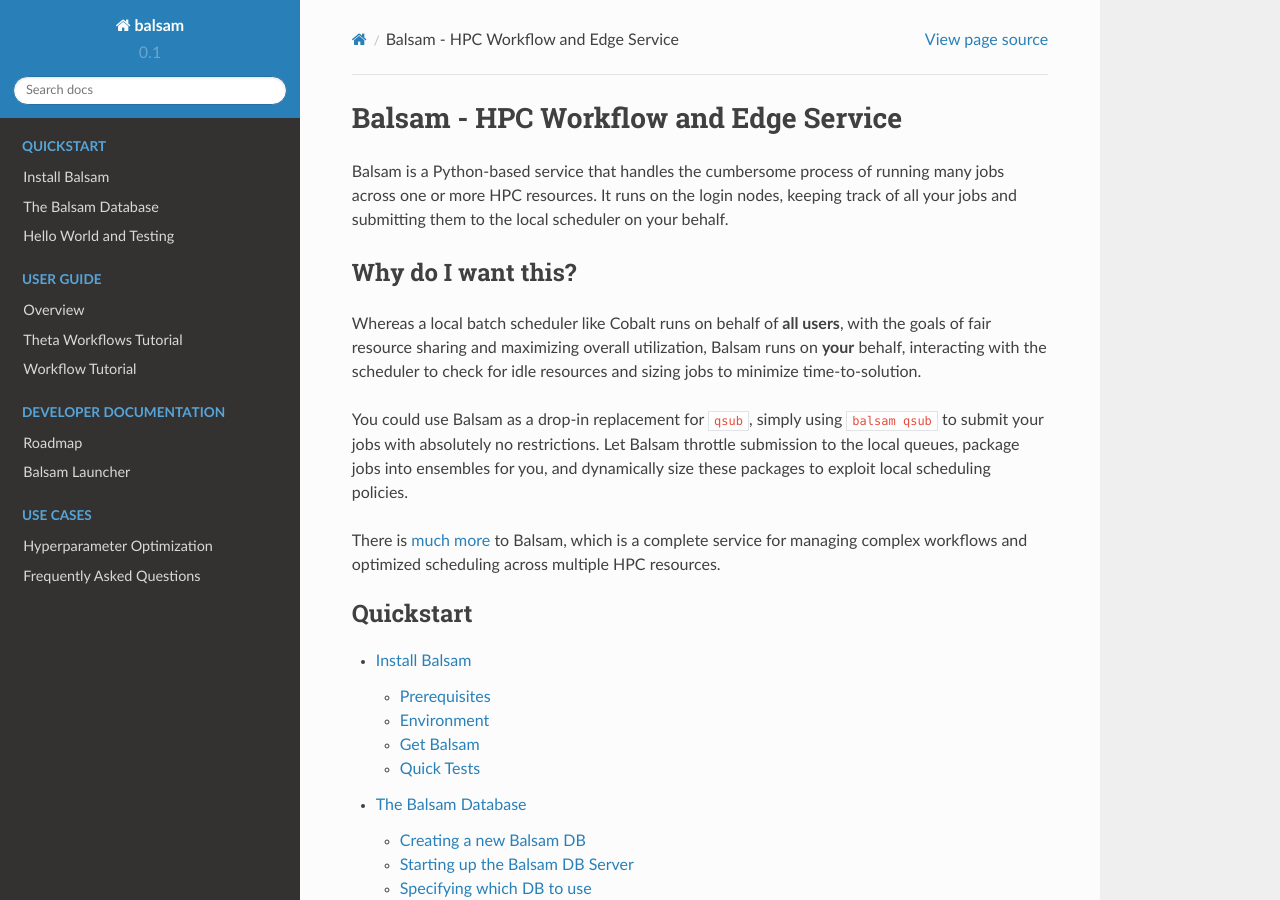
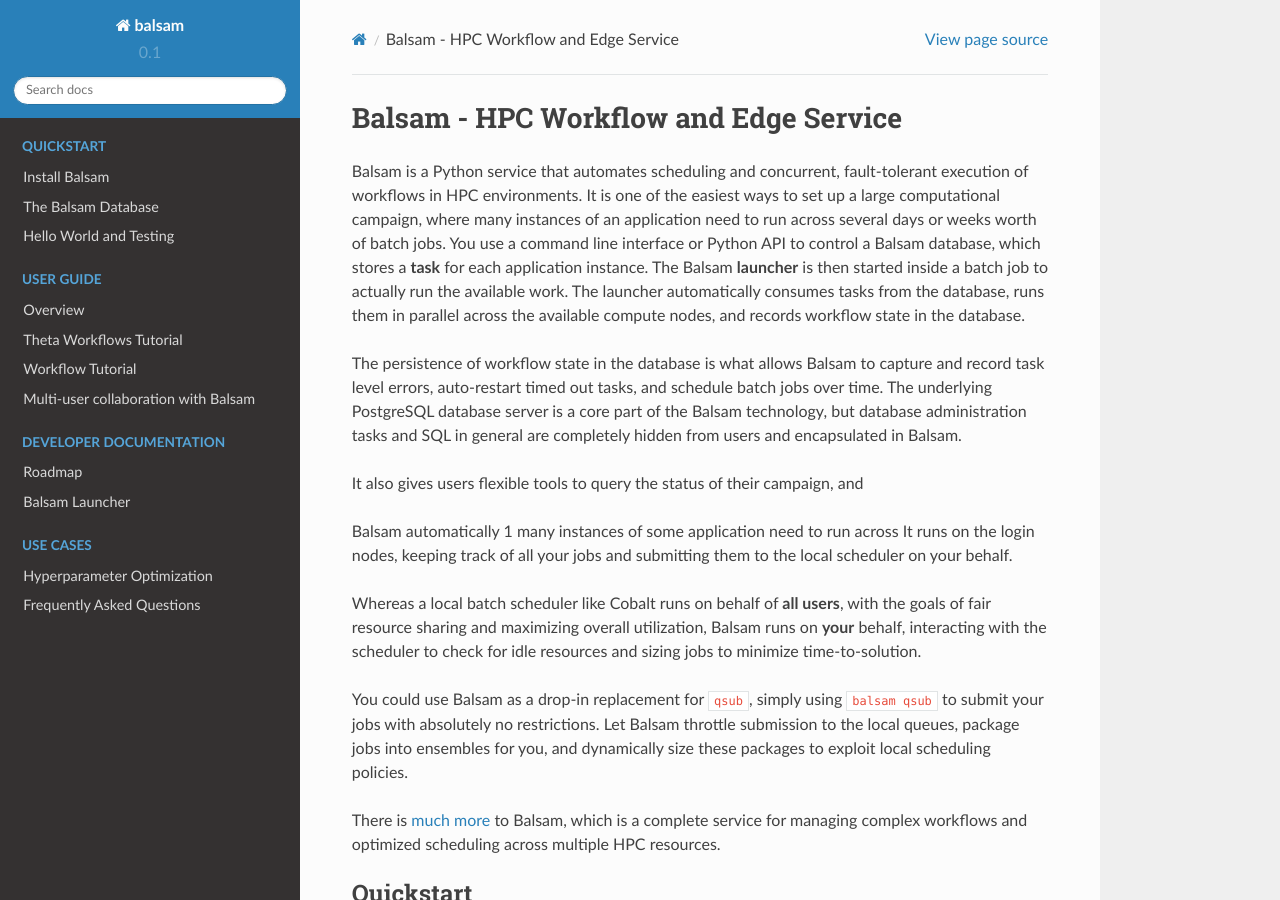
Before and after one commit to argonne-lcf/balsam, a Sphinx documentation site: the page built from docs/index.rst, in a window 1280 px wide and 900 px high. Built offline with Sphinx 7.4.7 and the Read the Docs theme 2.0.0, drawn with Linux system fonts in a browser that asks for light colours; some of the changed text lies outside the part shown.

Commit message:
Improvements to server-info, multi-user postgres-control, and more...
Serverinfo refactored
    - check server-info file owner before clobbering server address
    - only DB owner can start/kill DB server
    - server-info file no longer contains redundant paths; more DRY,
    less chance of errors when copying/moving DB directory.

init script refactored
    - Use postgres_control for PG-specific actions (create_db)
    - Do not attempt to wipe migrations, just re-run migrations in your
    own ~/.balsam location
    - Balsam init is now useful for migrating an out-of-date DB, does
    not wipe old data.

Docs
    - add page for multi-user balsam WF setup

```diff
--- a/docs/index.rst
+++ b/docs/index.rst
@@ -6,13 +6,32 @@
 Balsam - HPC Workflow and Edge Service
 ======================================
 
-Balsam is a Python-based service that handles the cumbersome process of running
-many jobs across one or more HPC resources. It runs on the login nodes, keeping
+Balsam is a Python service that automates scheduling and concurrent,
+fault-tolerant execution of workflows in HPC environments. It is one of the
+easiest ways to set up a large computational campaign, where many instances of
+an application need to run across several days or weeks worth of batch jobs.
+You use a command line interface or Python API to control a Balsam database, which
+stores a **task** for each application instance. The Balsam **launcher** is then
+started inside a batch job to actually run the available work.  The launcher
+automatically consumes tasks from the database, runs them in parallel across the available compute
+nodes, and records workflow state in the database.
+
+The persistence of workflow
+state in the database is what allows Balsam to capture and record task level
+errors, auto-restart timed out tasks, and schedule batch jobs over time. The
+underlying PostgreSQL database server is a core part of the Balsam technology,
+but database administration tasks and SQL in general are completely hidden from
+users and encapsulated in Balsam.
+
+It also gives users flexible
+tools to query the status of their campaign, and
+
+Balsam automatically 1
+many instances of some application need to run across
+It runs on the login nodes, keeping
 track of all your jobs and submitting them to the local scheduler on your
 behalf.
 
-Why do I want this?
---------------------
 Whereas a local batch scheduler like Cobalt runs on behalf of **all users**,
 with the goals of fair resource sharing and maximizing overall utilization,
 Balsam runs on **your** behalf, interacting with the scheduler to check for
@@ -44,6 +63,7 @@
     userguide/tutorial-theta.rst
     userguide/tutorial.rst
     userguide/dag
+    userguide/multi-user
 
 .. _dev_docs:
 .. toctree::
```
Also changed, not shown: docs/devguide/launcher.rst (+1 -21 lines), docs/userguide/multi-user.rst (added, +74 -0 lines), 4 other files.
